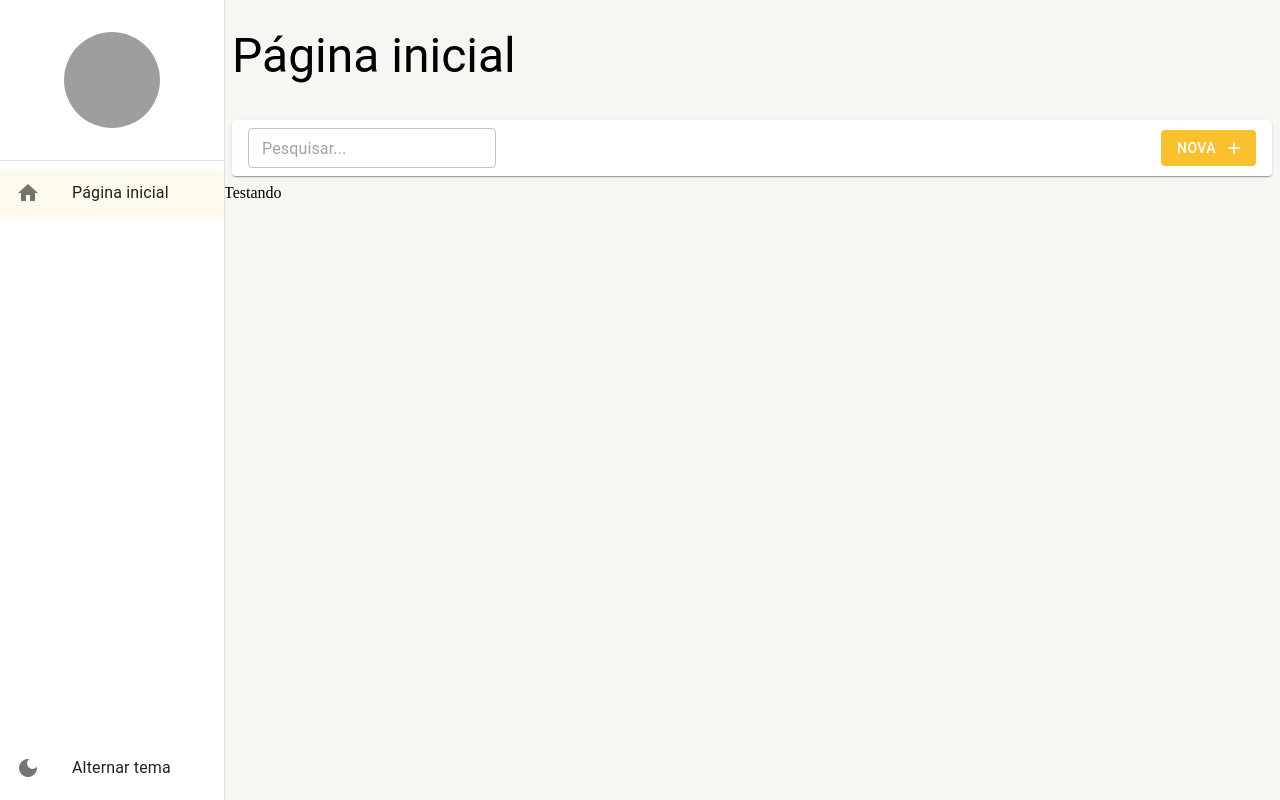
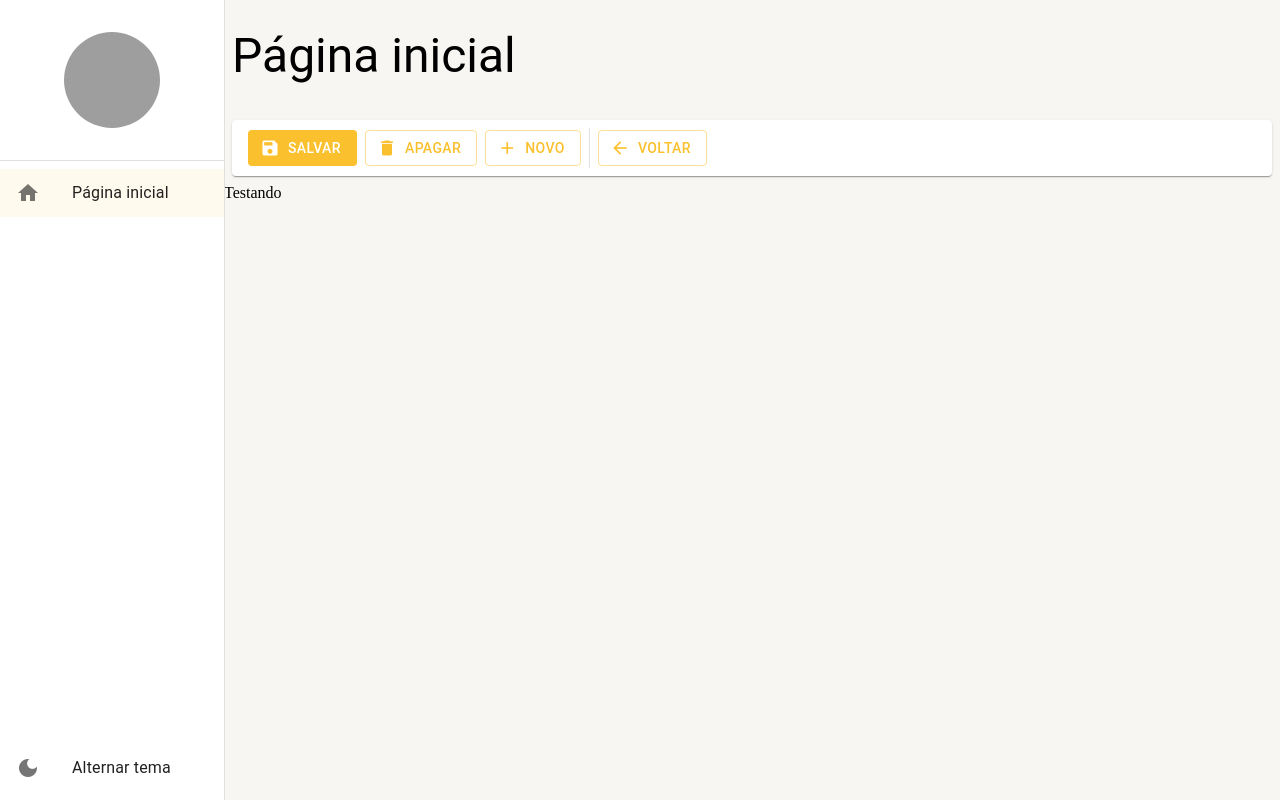
Before and after one commit to Luanatvrs/projetoReact, a React (Create React App) app: page /pagina-inicial in a window 1280 px wide. Built offline with nearby package versions, Linux system fonts and the light colour scheme; grey boxes are pictures that could not be loaded.

Commit message:
atribuindo botoes ferramentas detalhe

```diff
--- a/src/pages/dashboard/Dashboard.tsx
+++ b/src/pages/dashboard/Dashboard.tsx
@@ -1,6 +1,6 @@
 import React from 'react';
 import { LayoutBaseDePagina } from '../../shared/layouts';
-import { BarraDeFerramentas } from '../../shared/components';
+import { FerramentasDeDetalhe } from '../../shared/components';
 
 
 
@@ -10,10 +10,7 @@
         <LayoutBaseDePagina
             titulo='Página inicial'
             barraDeFerramentas={(
-                <BarraDeFerramentas
-                    mostrarInputBusca
-                    textoBotaoNovo='Nova'
-                />
+                <FerramentasDeDetalhe/>
             )}
         >
             Testando
--- /dev/null
+++ b/src/shared/components/ferramentas-de-detalhe/FerramentasDeDetalhe.tsx
@@ -0,0 +1,111 @@
+import React from 'react';
+import { Box, Button, Divider, Icon, Paper, useTheme } from '@mui/material';
+
+interface IFerramentasDeDetalheProps {
+    textoBotaoNovo?: string;
+
+    mostrarBotaoNovo?: boolean;
+    mostrarBotaoVoltar?: boolean;
+    mostrarBotaoApagar?: boolean;
+    mostrarBotaoSalvar?: boolean;
+    mostrarBotaoSalvarEFechar?: boolean;
+
+    aoClicarEmNovo?: () => void;
+    aoClicarEmVoltar?: () => void;
+    aoClicarEmApagar?: () => void;
+    aoClicarEmSalvar?: () => void;
+    aoClicarEmSalvarEFechar?: () => void;
+
+}
+
+export const FerramentasDeDetalhe: React.FC  <IFerramentasDeDetalheProps>= ({
+    textoBotaoNovo = 'Novo',
+
+    mostrarBotaoNovo = true,
+    mostrarBotaoApagar = true,
+    mostrarBotaoSalvar = true,
+    mostrarBotaoSalvarEFechar = false,
+    mostrarBotaoVoltar = true,
+
+    aoClicarEmApagar,
+    aoClicarEmNovo,
+    aoClicarEmSalvar,
+    aoClicarEmSalvarEFechar,
+    aoClicarEmVoltar,
+
+}) => {
+
+    const theme = useTheme();
+
+    return(
+        <Box
+            gap={1}
+            marginX={1}
+            padding={1}
+            paddingX={2}
+            display='flex'
+            alignItems='center'
+            height={theme.spacing(5)}
+            component={Paper}
+        >
+            { mostrarBotaoSalvar && (
+                <Button
+                    color='primary'
+                    disableElevation
+                    variant='contained'
+                    onClick={aoClicarEmSalvar}
+                    startIcon={<Icon>save</Icon>}
+                >
+                    Salvar
+                </Button>
+            )}
+            { mostrarBotaoSalvarEFechar && (
+                <Button
+                    color='primary'
+                    disableElevation
+                    variant='outlined'
+                    onClick={aoClicarEmSalvarEFechar}
+                    startIcon={<Icon>save</Icon>}
+                >
+                    Salvar e voltar
+                </Button>
+            )}
+            { mostrarBotaoApagar && (
+                <Button
+                    color='primary'
+                    disableElevation
+                    variant='outlined'
+                    onClick={aoClicarEmApagar}
+                    startIcon={<Icon>delete</Icon>}
+                >
+                        Apagar
+                </Button>
+            )}
+            { mostrarBotaoNovo && (
+                <Button
+                    color='primary'
+                    disableElevation
+                    variant='outlined'
+                    onClick={aoClicarEmNovo}
+                    startIcon={<Icon>add</Icon>}
+                >
+                    {textoBotaoNovo}
+                </Button>
+            )}
+
+            <Divider variant='middle' orientation='vertical'/>
+
+            { mostrarBotaoVoltar && (
+                <Button
+                    color='primary'
+                    disableElevation
+                    variant='outlined'
+                    onClick={aoClicarEmVoltar}
+                    startIcon={<Icon>arrow_back</Icon>}
+                >
+                        Voltar
+                </Button>
+            )}
+        </Box>
+    );
+};
--- a/src/shared/components/barra-de-ferramentas/BarraDeFerramentas.tsx
+++ b/src/shared/components/ferramnetas-da-listagem/FerramentasDaListagem.tsx
@@ -1,7 +1,7 @@
 import React from 'react';
 import { Box, Button, Icon, Paper, TextField, useTheme } from '@mui/material';
 
-interface IBarraDeFerramentasProps {
+interface IFerramentasDaListagemProps {
     textoDaBusca?: string;
     mostrarInputBusca?:boolean;
     aoMudarTextoDeBusca?: (novoTexto: string) => void;
@@ -10,7 +10,7 @@
     aoCLicarEmNovo?: () => void;
 }
 
-export const BarraDeFerramentas: React.FC <IBarraDeFerramentasProps> = ({
+export const FerramentasDaListagem: React.FC <IFerramentasDaListagemProps> = ({
     textoDaBusca='',
     mostrarInputBusca=false,
     aoMudarTextoDeBusca,
--- a/src/shared/components/index.tsx
+++ b/src/shared/components/index.tsx
@@ -1,2 +1,3 @@
 export * from './menu-lateral/MenuLateral';
-export * from './barra-de-ferramentas/BarraDeFerramentas';
+export * from './ferramnetas-da-listagem/FerramentasDaListagem';
+export * from './ferramentas-de-detalhe/FerramentasDeDetalhe';
```
